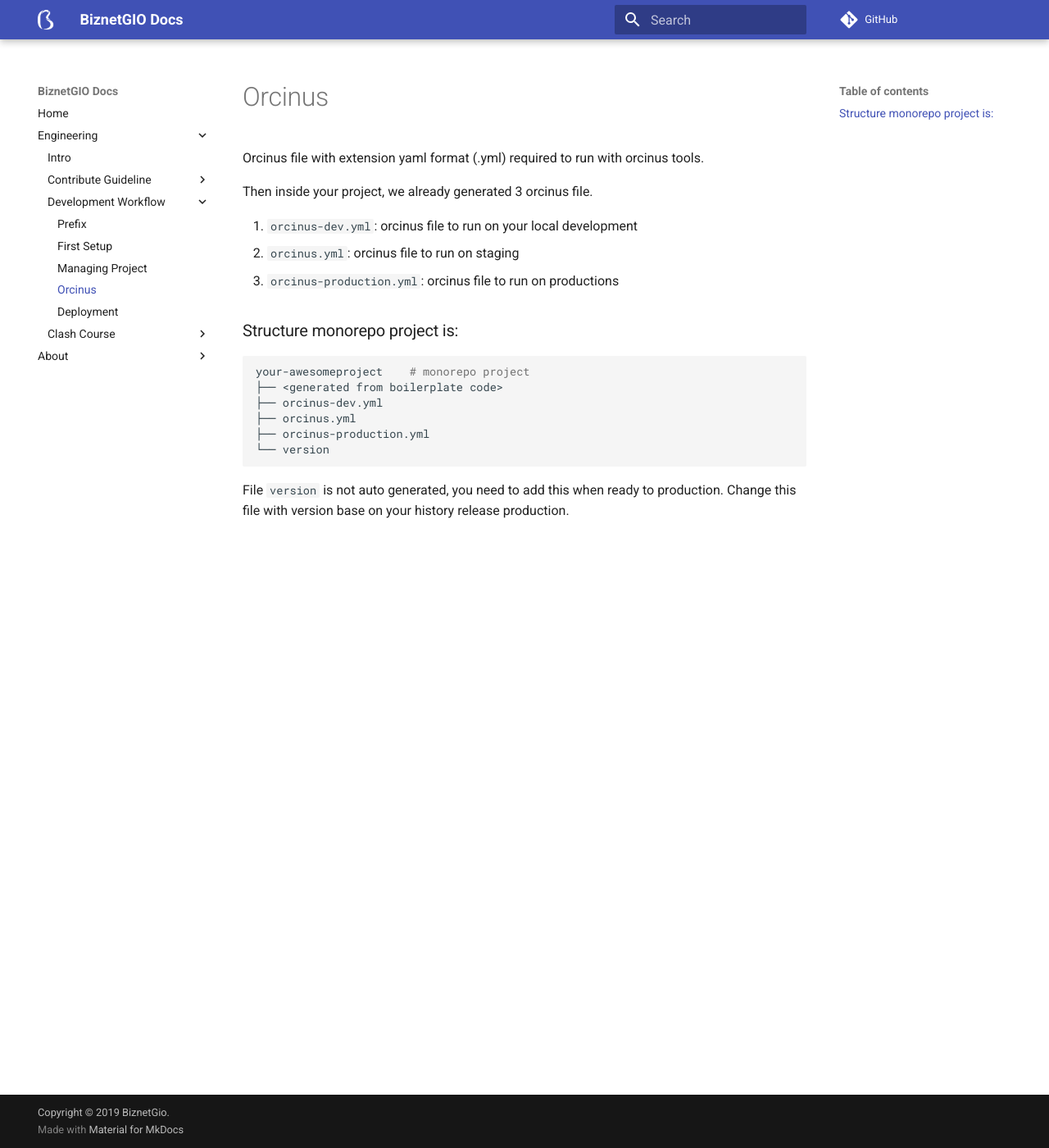
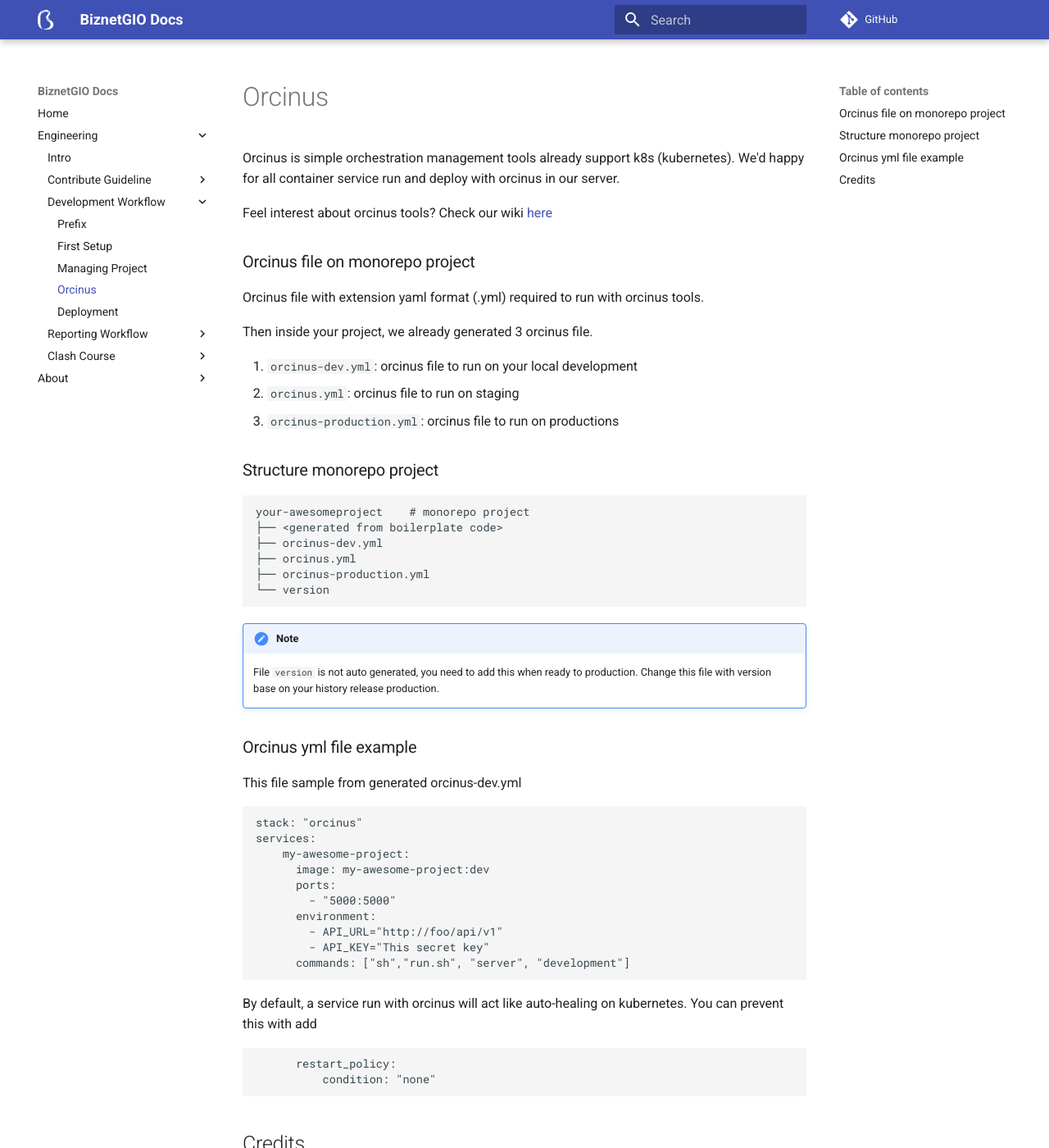
Before and after one commit to BiznetGIO/biznetgio.github.io, an MkDocs documentation site: the page built from docs/guide/bgn-dev-orcinus.md, in a window 1280 px wide and 1400 px high. Shown: the whole window at 82% size. Built offline with MkDocs 1.6.1 and Material for MkDocs 9.7.7, drawn with Linux system fonts in a browser that asks for light colours; comment, search, counter and statistics services are not loaded; some of the changed text lies outside the part shown.

Commit message:
Add: orcinus guideline and external wiki reference

````diff
--- a/docs/guide/bgn-dev-orcinus.md
+++ b/docs/guide/bgn-dev-orcinus.md
@@ -1,3 +1,10 @@
+Orcinus is simple orchestration management tools already support k8s (kubernetes).
+We'd happy for all container service run and deploy with orcinus in our server.
+
+Feel interest about orcinus tools? Check our wiki [here](https://github.com/orcinustools/orcinus/wiki)
+
+
+### Orcinus file on monorepo project
 Orcinus file with extension yaml format (.yml) required to run with orcinus tools.
 
 Then inside your project, we already generated 3 orcinus file.
@@ -6,16 +13,39 @@ Then inside your project, we already generated 3 orcinus file.
 2. `orcinus.yml`: orcinus file to run on staging
 3. `orcinus-production.yml`: orcinus file to run on productions
 
+### Structure monorepo project
+	your-awesomeproject    # monorepo project
+	├── <generated from boilerplate code>
+	├── orcinus-dev.yml
+	├── orcinus.yml
+	├── orcinus-production.yml
+	└── version
 
-### Structure monorepo project is:
-```bash
-your-awesomeproject    # monorepo project
-├── <generated from boilerplate code>
-├── orcinus-dev.yml
-├── orcinus.yml
-├── orcinus-production.yml
-└── version
+!!! note
+	File `version` is not auto generated, you need to add this when ready to production.
+	Change this file with version base on your history release production.
+
+### Orcinus yml file example
+This file sample from generated orcinus-dev.yml
+```
+stack: "orcinus"
+services:
+    my-awesome-project:
+      image: my-awesome-project:dev
+      ports:
+        - "5000:5000"
+      environment:
+        - API_URL="http://foo/api/v1"
+        - API_KEY="This secret key"
+      commands: ["sh","run.sh", "server", "development"]
+
+```
+By default, a service run with orcinus will act like auto-healing on kubernetes. You can prevent this with add
+```
+      restart_policy:
+          condition: "none"
 ```
 
-File `version` is not auto generated, you need to add this when ready to production.
-Change this file with version base on your history release production.
+
+## Credits
+[https://github.com/orcinustools](https://github.com/orcinustools)
--- a/mkdocs.yml
+++ b/mkdocs.yml
@@ -28,13 +28,13 @@ nav:
             - Managing Project: guide/bgn-dev-manage-project.md
             - Orcinus: guide/bgn-dev-orcinus.md
             - Deployment: guide/gitlab-ci.md
+        - Reporting Workflow:
+            - Report: guide/reporting-workflow.md
+            - Logs: guide/logger-dashboard.md
         - Clash Course:
             - Dockerize Flask App: guide/dockerize-flask.md
             - Deploy App on Devbox: guide/deploy-app.md
             - Common Errors: guide/common-errors.md
-
-            # - Knot Clash Course: guide/knot-clash-course.md
-            # - RESTKnot Setup: guide/knot-setups.md
             - Gunicorn Best Practice: guide/gunicorn.md
             - Git Tips and Tricks: guide/git-tutorial.md
     - About:
@@ -45,7 +45,7 @@ extra_css:
 
 markdown_extensions:
     - toc:
-        permalink: 
+        permalink:
     - admonition
     - def_list
     - pymdownx.superfences
````
Also changed, not shown: docs/guide/logger-dashboard.md (added), docs/guide/reporting-workflow.md (added).
